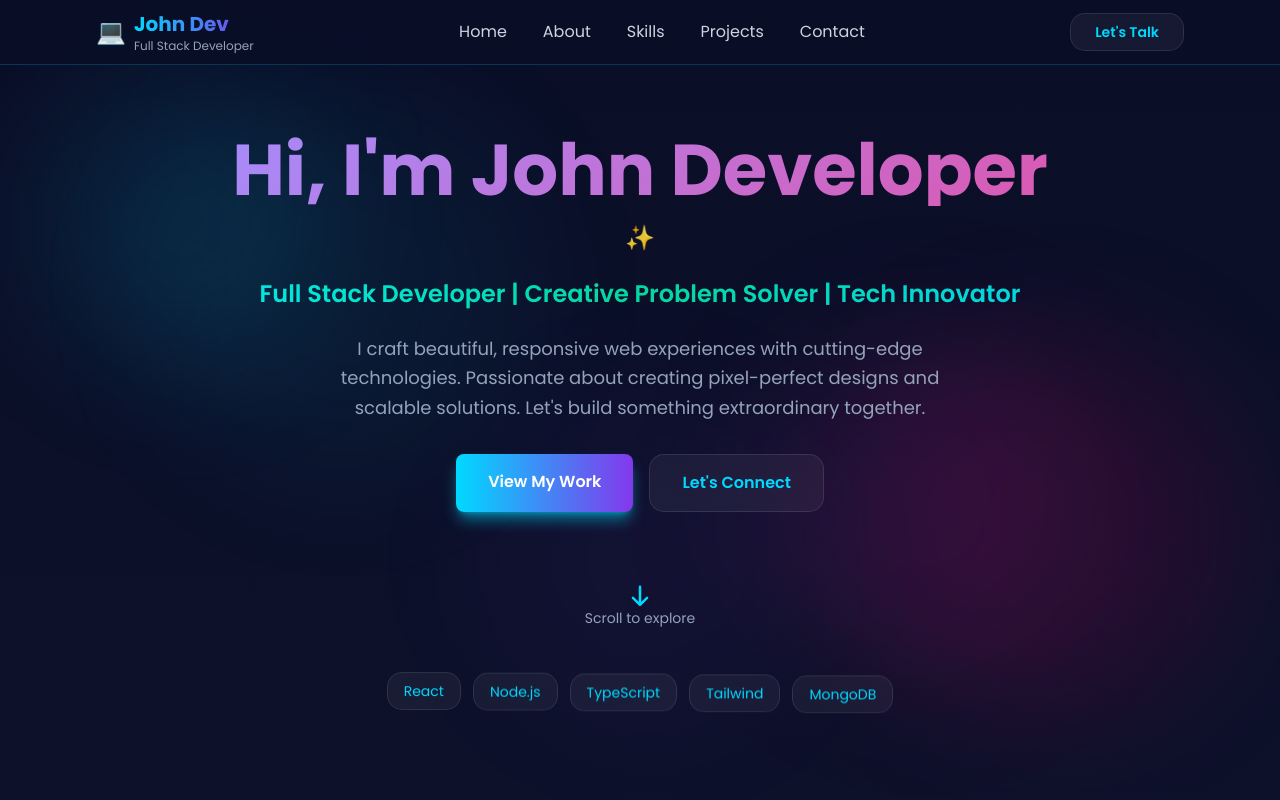
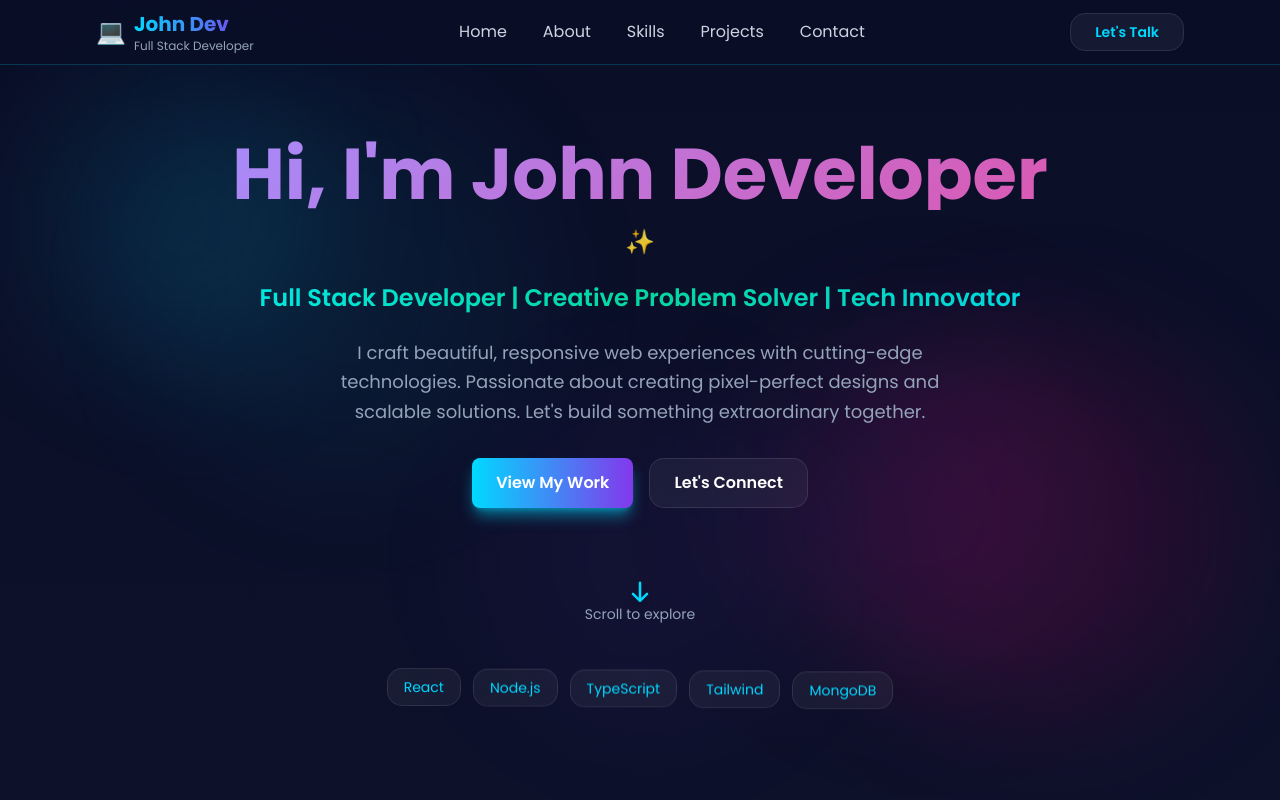
Before and after one commit to chandrabhanu18/Personal-Portfolio-Website-with-Modern-UI-and-Animations, a React (Vite) app: page / in a window 1280 px wide. Shown: the top 800 px of the page. Built offline with nearby package versions, Linux system fonts and the light colour scheme.

Commit message:
Add UI primitives (Button, Card), refactor CTAs and project links, add Lighthouse and image-optimization workflows

```diff
--- a/src/components/Hero.jsx
+++ b/src/components/Hero.jsx
@@ -1,5 +1,6 @@
 import React, { useState, useEffect } from 'react';
 import { motion, useReducedMotion } from 'framer-motion';
+import Button from './ui/Button';
 
 export default function Hero() {
   const [offset, setOffset] = useState(0);
@@ -79,22 +80,12 @@ export default function Hero() {
             transition={{ duration: shouldReduceMotion ? 0.1 : 0.8, delay: 0.4 }}
             className="flex flex-col sm:flex-row gap-4 justify-center mb-8"
           >
-            <motion.a
-              href="#projects"
-              whileHover={{ scale: 1.05, y: -5 }}
-              whileTap={{ scale: 0.95 }}
-              className="px-8 py-4 bg-gradient-to-r from-accent to-vibrant-purple text-white font-semibold rounded-lg shadow-lg shadow-accent/50 hover:shadow-xl hover:shadow-accent/70 transition-all duration-300 cursor-pointer"
-            >
+            <Button as="a" href="#projects" className="bg-gradient-to-r from-accent to-vibrant-purple text-white shadow-lg shadow-accent/50 hover:shadow-xl">
               View My Work
-            </motion.a>
-            <motion.a
-              href="#contact"
-              whileHover={{ scale: 1.05, y: -5 }}
-              whileTap={{ scale: 0.95 }}
-              className="px-8 py-4 glass-effect text-accent font-semibold rounded-lg hover:shadow-lg hover:shadow-accent/30 transition-all duration-300 cursor-pointer border border-accent/50"
-            >
+            </Button>
+            <Button as="a" href="#contact" variant="secondary" className="glass-effect text-accent border border-accent/50">
               Let's Connect
-            </motion.a>
+            </Button>
           </motion.div>
 
           {/* Scroll Indicator with enhanced animation */}
--- a/src/components/Navigation.jsx
+++ b/src/components/Navigation.jsx
@@ -57,14 +57,9 @@ export default function Navigation() {
           </div>
 
           {/* CTA Button */}
-          <motion.a
-            href="#contact"
-            whileHover={{ scale: 1.05 }}
-            whileTap={{ scale: 0.95 }}
-            className="hidden md:block px-6 py-2 glass-effect border border-accent/50 rounded-lg text-accent hover:shadow-lg hover:shadow-accent/30 transition-all text-sm font-semibold"
-          >
-            Let's Talk
-          </motion.a>
+          <div className="hidden md:block">
+            <a href="#contact" className="px-6 py-2 glass-effect border border-accent/50 rounded-lg text-accent hover:shadow-lg hover:shadow-accent/30 transition-all text-sm font-semibold">Let's Talk</a>
+          </div>
 
           {/* Mobile Menu Button */}
           <motion.button
--- a/src/components/Projects.jsx
+++ b/src/components/Projects.jsx
@@ -1,6 +1,8 @@
 import React from 'react';
 import { motion, useReducedMotion } from 'framer-motion';
 import { projects } from '../data/siteData';
+import Button from './ui/Button';
+import Card from './ui/Card';
 
 export default function Projects() {
   const shouldReduceMotion = useReducedMotion();
@@ -51,7 +53,7 @@ export default function Projects() {
               variants={itemVariants}
               whileHover={shouldReduceMotion ? {} : { y: -8 }}
               transition={{ duration: 0.3 }}
-              className="bg-slate-800/50 rounded-lg border border-slate-700 overflow-hidden hover:border-blue-500/50 transition-all duration-300 group"
+              className="overflow-hidden hover:border-blue-500/50 transition-all duration-300 group"
             >
               {/* Project Image */}
               <div className="h-40 bg-gradient-to-br from-blue-500/20 to-purple-500/20 flex items-center justify-center overflow-hidden relative">
@@ -81,24 +83,16 @@ export default function Projects() {
                 </div>
 
                 {/* Links */}
-                <div className="flex gap-4">
-                  <a
-                    href={project.github}
-                    target="_blank"
-                    rel="noopener noreferrer"
-                    className="flex-1 text-center px-4 py-2 bg-blue-500/20 text-blue-400 border border-blue-500/30 rounded hover:bg-blue-500/30 transition-all duration-300 font-semibold"
-                  >
-                    GitHub
-                  </a>
-                  <a
-                    href={project.demo}
-                    target="_blank"
-                    rel="noopener noreferrer"
-                    className="flex-1 text-center px-4 py-2 bg-slate-700/50 text-slate-300 border border-slate-600 rounded hover:bg-slate-600 transition-all duration-300 font-semibold"
-                  >
-                    Live Demo
-                  </a>
-                </div>
+                <Card className="overflow-hidden hover:border-blue-500/50 transition-all duration-300 group">
+                  <div className="flex gap-4">
+                    <Button as="a" href={project.github} target="_blank" rel="noopener noreferrer" className="flex-1 bg-blue-500/20 text-blue-400 border border-blue-500/30">
+                      GitHub
+                    </Button>
+                    <Button as="a" href={project.demo} target="_blank" rel="noopener noreferrer" variant="secondary" className="flex-1">
+                      Live Demo
+                    </Button>
+                  </div>
+                </Card>
               </div>
             </motion.div>
           ))}
@@ -112,14 +106,9 @@ export default function Projects() {
           transition={{ delay: 0.8 }}
           className="text-center mt-12"
         >
-          <a
-            href="https://github.com"
-            target="_blank"
-            rel="noopener noreferrer"
-            className="inline-block px-8 py-3 border-2 border-blue-400 text-blue-400 hover:bg-blue-500/10 font-semibold rounded-lg transition-all duration-300"
-          >
+          <Button as="a" href="https://github.com" target="_blank" rel="noopener noreferrer" className="inline-block border-2 border-blue-400 text-blue-400 hover:bg-blue-500/10">
             View All Projects on GitHub →
-          </a>
+          </Button>
         </motion.div>
       </div>
     </section>
--- /dev/null
+++ b/src/components/ui/Button.jsx
@@ -0,0 +1,16 @@
+import React from 'react';
+
+export default function Button({ children, variant = 'primary', className = '', as: Component = 'button', ...props }) {
+  const base = 'inline-flex items-center justify-center rounded-lg font-semibold transition-all focus:outline-none focus-visible:ring-2';
+  const variants = {
+    primary: 'px-6 py-3 bg-blue-500 hover:bg-blue-600 text-white',
+    secondary: 'px-6 py-3 bg-slate-700 hover:bg-slate-600 text-white',
+    ghost: 'px-4 py-2 text-slate-200 hover:text-accent',
+  };
+
+  return (
+    <Component className={`${base} ${variants[variant] || variants.primary} ${className}`} {...props}>
+      {children}
+    </Component>
+  );
+}
--- /dev/null
+++ b/src/components/ui/Card.jsx
@@ -0,0 +1,9 @@
+import React from 'react';
+
+export default function Card({ children, className = '' }) {
+  return (
+    <div className={`bg-slate-800/50 rounded-lg border border-slate-700 p-6 ${className}`}>
+      {children}
+    </div>
+  );
+}
```
